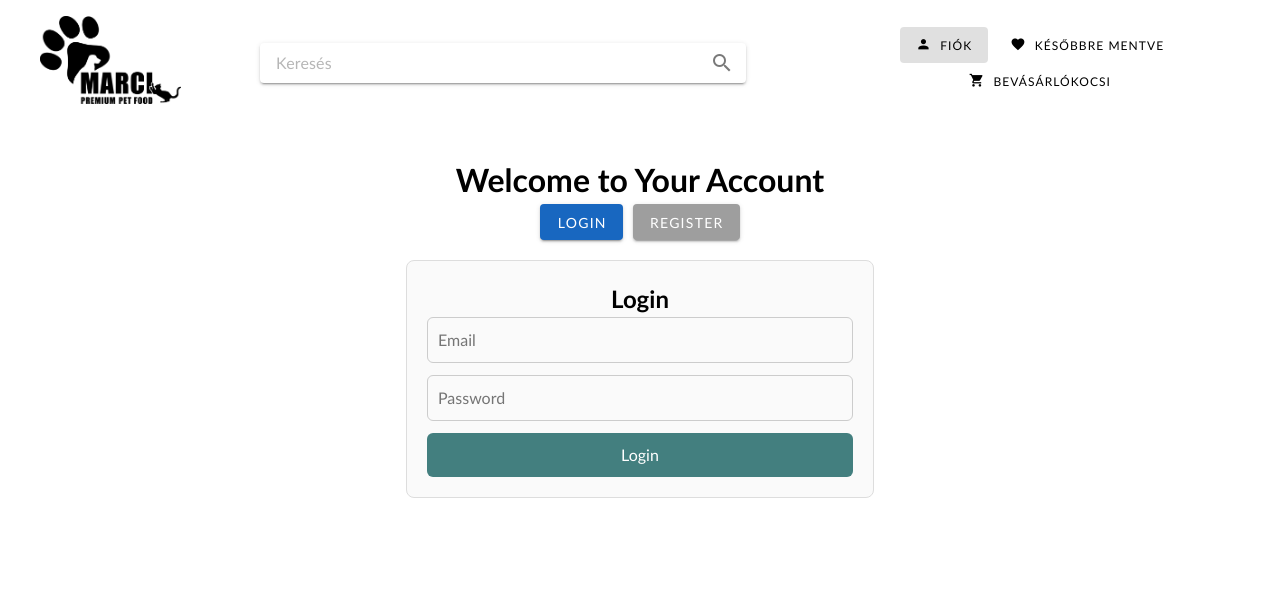
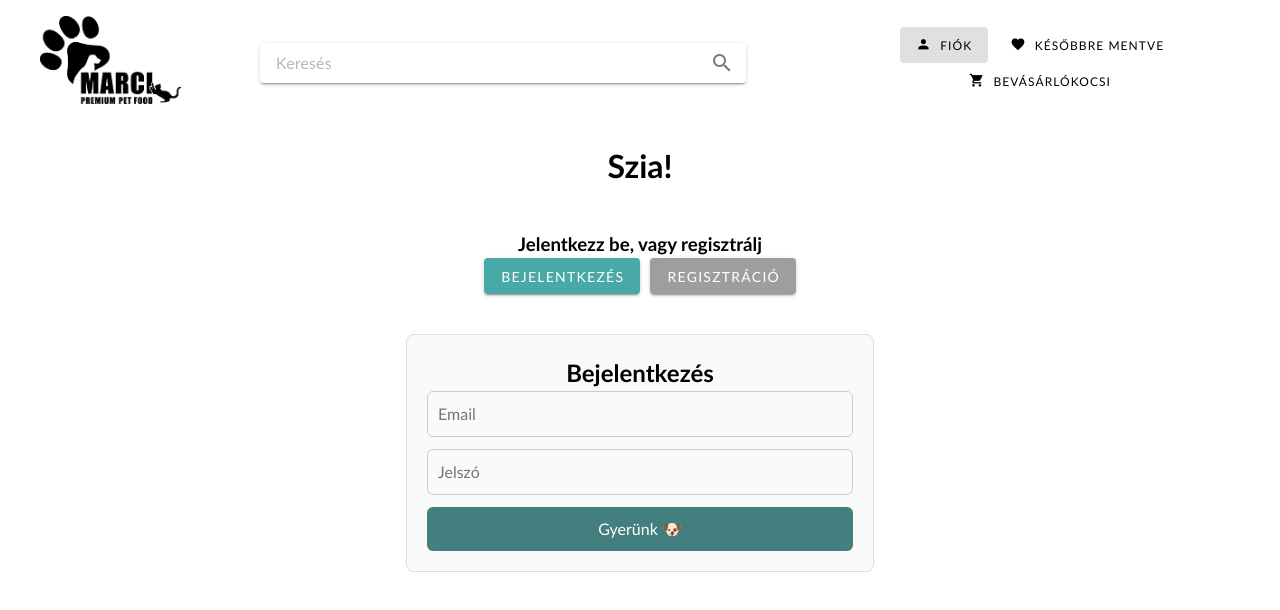
Before and after one commit to rakmate9812/rm-ecommerce, a Vue app: page /user in a window 1280 px wide. Shown: the top 610 px of the page. Built offline with nearby package versions, Linux system fonts and the light colour scheme; no server answers.

Commit message:
styling user view

```diff
--- a/src/components/TheLogin.vue
+++ b/src/components/TheLogin.vue
@@ -1,10 +1,10 @@
 <template>
   <div>
-    <h2 class="text-center">Login</h2>
+    <h2 class="text-center">Bejelentkezés</h2>
     <form @submit.prevent="handleLogin" class="auth-form">
       <input v-model="email" type="email" placeholder="Email" required />
-      <input v-model="password" type="password" placeholder="Password" required />
-      <button type="submit">Login</button>
+      <input v-model="password" type="password" placeholder="Jelszó" required />
+      <button type="submit">Gyerünk 🐶</button>
       <p v-if="error" class="error">{{ error }}</p>
     </form>
   </div>
--- a/src/components/TheLogout.vue
+++ b/src/components/TheLogout.vue
@@ -1,6 +1,6 @@
 <template>
   <div class="logout-wrapper">
-    <v-btn color="error" @click="handleLogout">Logout</v-btn>
+    <v-btn color="error" @click="handleLogout">Kijeletkezés</v-btn>
   </div>
 </template>
 
--- a/src/components/TheProductPreviews.vue
+++ b/src/components/TheProductPreviews.vue
@@ -1,22 +1,14 @@
 <template>
   <v-container fluid>
-    <h2 class="my-4">Products</h2>
+    <h2 class="mt-2 mb-4">Termékek</h2>
 
     <v-row v-if="filteredProducts.length">
-      <v-col
-        v-for="product in filteredProducts"
-        :key="product.id"
-        cols="12"
-        sm="6"
-        md="4"
-        lg="3"
-      >
+      <v-col v-for="product in filteredProducts" :key="product.id" cols="12" sm="6" md="4" lg="3">
         <v-card class="rounded-xl" elevation="3">
           <v-img
             :src="product.imageUrl || 'https://via.placeholder.com/300x200?text=No+Image'"
             height="200px"
-            cover
-          ></v-img>
+            cover></v-img>
 
           <v-card-title class="text-truncate">{{ product.name }}</v-card-title>
 
@@ -29,9 +21,7 @@
           </v-card-text>
 
           <v-card-actions>
-            <v-btn color="primary" variant="outlined" block @click="viewDetails(product.id)">
-              View
-            </v-btn>
+            <v-btn color="primary" variant="plain" block @click="viewDetails(product.id)"> Megtekintés </v-btn>
           </v-card-actions>
         </v-card>
       </v-col>
--- a/src/components/TheRegister.vue
+++ b/src/components/TheRegister.vue
@@ -1,11 +1,11 @@
 <template>
   <div>
-    <h2 class="text-center">Register</h2>
+    <h2 class="text-center">Regisztráció</h2>
     <form @submit.prevent="handleRegister" class="auth-form">
-      <input v-model="name" type="text" placeholder="Name" required />
+      <input v-model="name" type="text" placeholder="Név" required />
       <input v-model="email" type="email" placeholder="Email" required />
-      <input v-model="password" type="password" placeholder="Password" required />
-      <button type="submit">Register</button>
+      <input v-model="password" type="password" placeholder="Jelszó" required />
+      <button type="submit">Gyerünk 🐱</button>
       <p v-if="errorMessage" class="error">{{ errorMessage }}</p>
       <p v-if="successMessage" class="success">{{ successMessage }}</p>
     </form>
--- a/src/views/BrowseView.vue
+++ b/src/views/BrowseView.vue
@@ -1,11 +1,13 @@
 <template>
-  <v-container>
+  <div>
     <TheCategories
       :categories="categoryList"
       :selectedCategoryId="selectedCategoryId"
       @categorySelected="onCategorySelected" />
 
-      <!-- subcategoryListKey is needed for re-rendering the subcategories on each click on every category,  -->
+    <TheSaleItems />
+
+    <!-- subcategoryListKey is needed for re-rendering the subcategories on each click on every category,  -->
     <TheSubcategories
       v-if="displayedSubcategories.length"
       :key="subcategoryListKey"
@@ -13,8 +15,10 @@
       :selectedCategoryId="selectedCategoryId"
       @subcategorySelected="onSubcategorySelected" />
 
+    <v-container class="separator-line" fluid></v-container>
+
     <TheProductPreviews :filteredProducts="displayedProducts" />
-  </v-container>
+  </div>
 </template>
 
 <script>
@@ -22,11 +26,13 @@ import { mapGetters } from "vuex";
 import TheCategories from "@/components/TheCategories.vue";
 import TheSubcategories from "@/components/TheSubCategories.vue";
 import TheProductPreviews from "@/components/TheProductPreviews.vue";
+import TheSaleItems from "@/components/TheSaleItems.vue";
 
 export default {
   name: "BrowseView",
   components: {
     TheCategories,
+    TheSaleItems,
     TheSubcategories,
     TheProductPreviews,
   },
@@ -68,3 +74,9 @@ export default {
   },
 };
 </script>
+
+<style scoped>
+.separator-line {
+  background-color: #f5f5f5;
+}
+</style>
--- a/src/views/UserView.vue
+++ b/src/views/UserView.vue
@@ -1,6 +1,6 @@
 <template>
   <v-container class="user-view" fluid>
-    <h1 class="text-center">Welcome to Your Account</h1>
+    <h1 class="text-center">Szia!</h1>
 
     <div v-if="user">
       <p class="text-center">
@@ -10,9 +10,16 @@
     </div>
 
     <div v-else class="auth-container">
-      <div class="toggle-buttons">
-        <v-btn @click="authMode = 'login'" :color="authMode === 'login' ? 'primary' : 'grey'"> Login </v-btn>
-        <v-btn @click="authMode = 'register'" :color="authMode === 'register' ? 'primary' : 'grey'"> Register </v-btn>
+      <div class="auth-text">
+        <h3>Jelentkezz be, vagy regisztrálj</h3>
+        <div class="toggle-buttons">
+          <v-btn @click="authMode = 'login'" :color="authMode === 'login' ? 'secondary' : 'grey'">
+            Bejelentkezés
+          </v-btn>
+          <v-btn @click="authMode = 'register'" :color="authMode === 'register' ? 'secondary' : 'grey'">
+            Regisztráció
+          </v-btn>
+        </div>
       </div>
 
       <div class="form-wrapper">
@@ -54,7 +61,6 @@ export default {
 .user-view {
   max-width: 500px;
   margin: auto;
-  padding-top: 30px;
 }
 
 .toggle-buttons {
@@ -70,4 +76,8 @@ export default {
   padding: 20px;
   background: #fafafa;
 }
+.auth-text{
+  margin: 40px;
+}
+
 </style>
```
